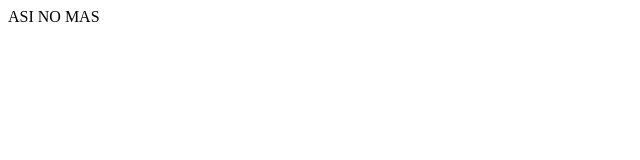
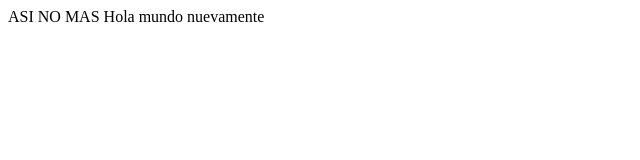
Before and after one commit to renatogonzalez/testDelete, a plain HTML site: page index.html in a window 1280 px wide. Shown: the whole page, without its empty margins (0-640 px from the left). Drawn offline with Linux system fonts and the light colour scheme.

Commit message:
mennsaje

```diff
--- a/index.html
+++ b/index.html
@@ -8,5 +8,8 @@
 </head>
 <body>
   ASI NO MAS
+
+
+  Hola mundo nuevamente
 </body>
 </html>
```
